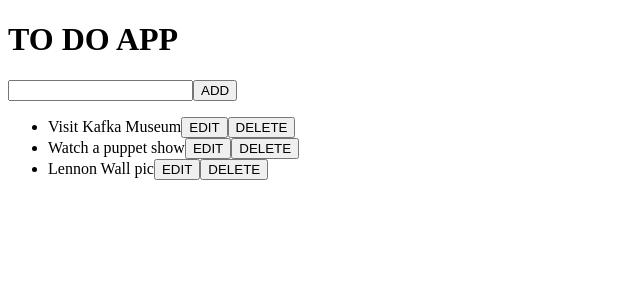
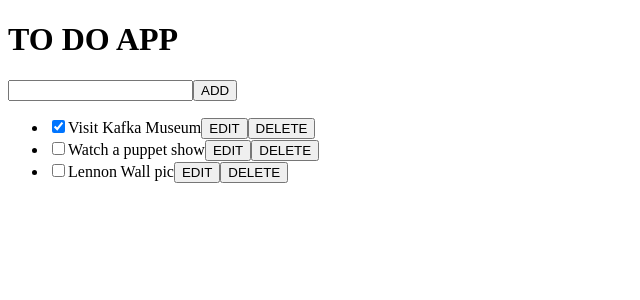
Before and after one commit to samrub06/ToDoListApp, a React (Create React App) app: page / in a window 1280 px wide. Shown: the top 300 px of the page, without its empty margins (0-640 px from the left). Built offline with nearby package versions, Linux system fonts and the light colour scheme.

Commit message:
add checkbox

```diff
--- a/src/App.js
+++ b/src/App.js
@@ -1,10 +1,12 @@
 import { useState } from "react";
 
 const initialTasks = [
-  { id: 0, text: "Visit Kafka Museum", done: true },
-  { id: 1, text: "Watch a puppet show", done: false },
-  { id: 2, text: "Lennon Wall pic", done: false },
+  { id: 0, text: "Visit Kafka Museum", completed: true },
+  { id: 1, text: "Watch a puppet show", completed: false },
+  { id: 2, text: "Lennon Wall pic", completed: false },
 ];
+
+
 
 const App = () => {
   const [note, setNote] = useState("");
@@ -46,6 +48,13 @@ const App = () => {
     setNoteIdToEdit(null);
   };
 
+    const handleToggleComplete = (id) => {
+      const updatedTodos = todos.map((note) =>
+        note.id === id ? { ...note, completed: !note.completed } : note
+      );
+      setTodos(updatedTodos);
+    };
+
   return (
     <div>
       <h1> TO DO APP </h1>
@@ -60,15 +69,21 @@ const App = () => {
       </form>
       <ul>
         {todos?.map((note, idx) => (
-          <div key={idx}>
+          <li key={idx}>
+            <input
+              type="checkbox"
+              checked={note.completed}
+              onChange={() => {handleToggleComplete(note.id);
+              }}
+            />
             {noteIdToEdit !== note.id ? (
-              <li key={note.id}>
+              <>
                 {note.text}
                 <button onClick={() => handleEditNote(note.id)}>EDIT</button>
                 <button onClick={() => handleDeleteNote(note.id)}>
                   DELETE
                 </button>
-              </li>
+              </>
             ) : (
               <>
                 <input
@@ -79,7 +94,7 @@ const App = () => {
                 <button onClick={(e) => handleSaveNote(e)}>SAVE</button>
               </>
             )}
-          </div>
+          </li>
         ))}
       </ul>
     </div>
```
